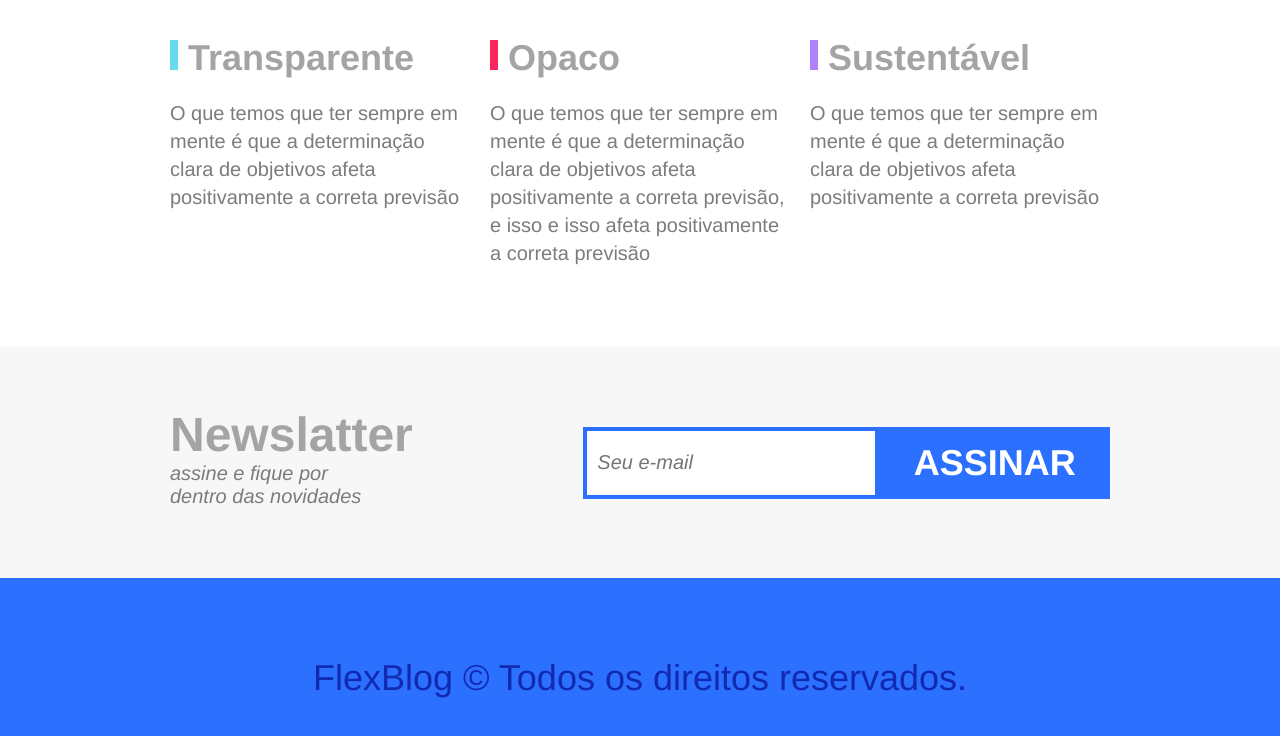
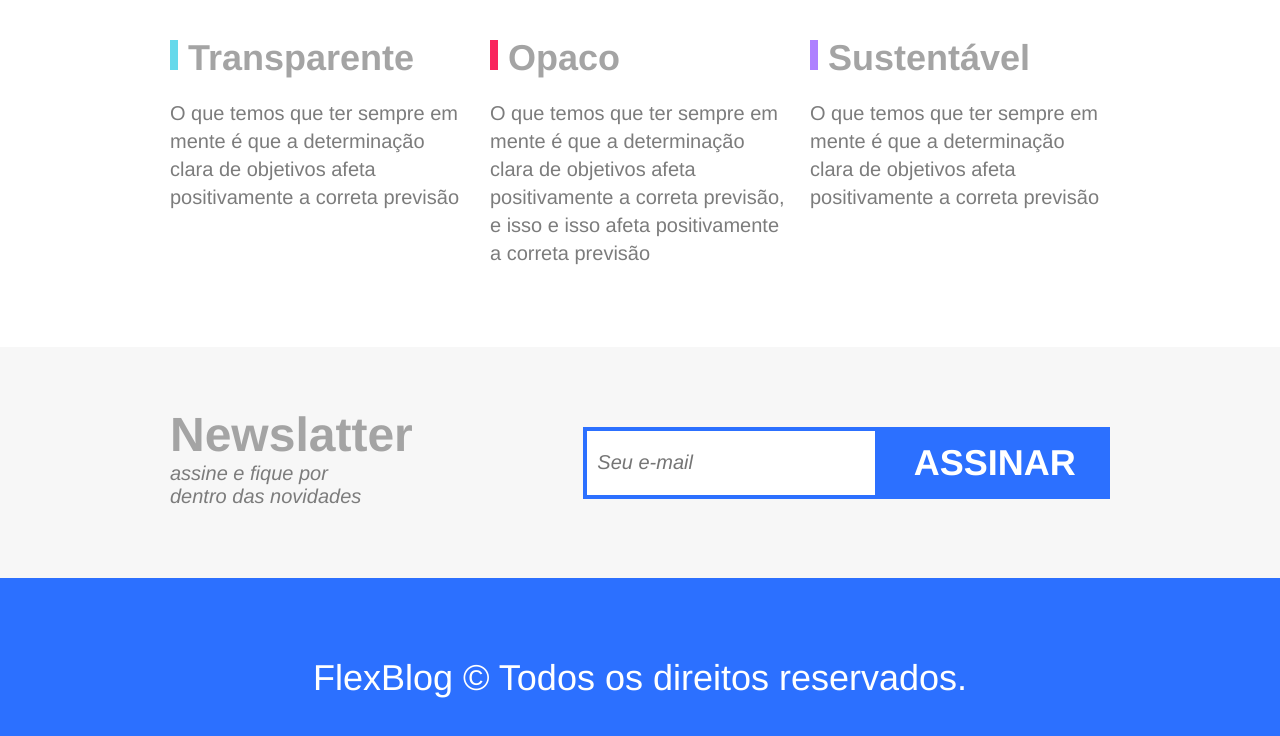
Before and after one commit to RamiroAlves/FlexBlog, a plain HTML site: page index.html in a window 1280 px wide. Shown: the part 2816-3552 px from the top of the page. Drawn offline with Linux system fonts and the light colour scheme; a web font is replaced by a local one.

Commit message:
Update index.html

```diff
--- a/css/style.css
+++ b/css/style.css
@@ -390,5 +390,5 @@ superinfo p, .superinfo a{
   flex: 1;
   text-align: center;
   font-size: 2.25em;
-  color: #122ab2;
+  color: #fff;
 }
```
